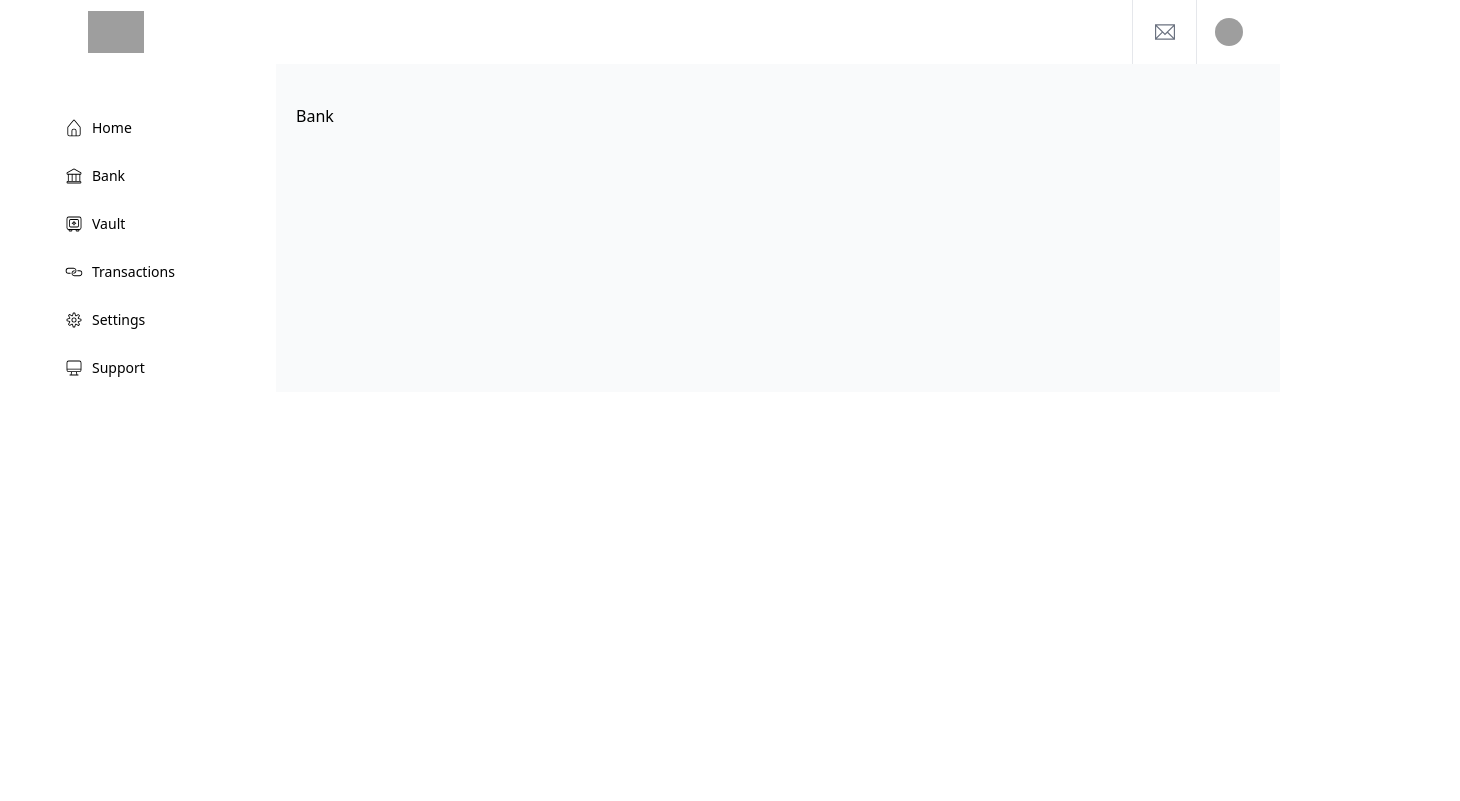
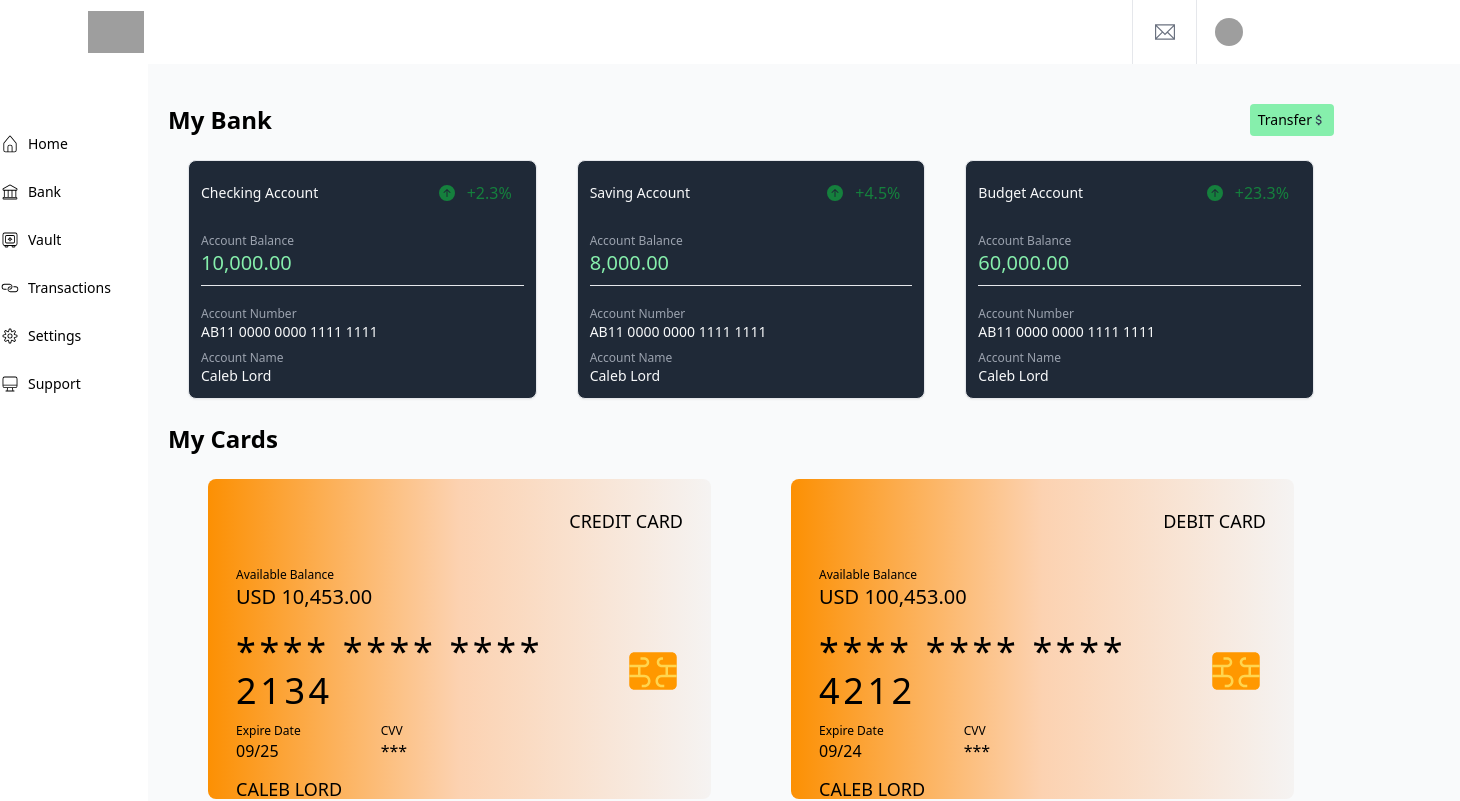
Before and after one commit to devCabey/Fintech, a React (Vite) app: page /user/bank in a window 1280 px wide. Shown: the top 801 px of the page, 1460 px wide, since content can reach past the window. Built offline with nearby package versions, Linux system fonts and the light colour scheme; grey boxes are pictures that could not be loaded.

Commit message:
bank page done

```diff
--- /dev/null
+++ b/src/components/BankCard.jsx
@@ -0,0 +1,34 @@
+import React from "react";
+import { FcSimCardChip } from "react-icons/fc";
+function BankCard({ type, balance, number, date, name }) {
+  return (
+    <div className="gradient_color w-3/5 h-80 mx-10 rounded-lg p-7">
+      <div className="flex justify-end items-center">
+        <h1 className="text-lg mb-3">{type}</h1>
+      </div>
+      <div className="my-5">
+        <h1 className="text-xs font-light">Available Balance</h1>
+        <h1 className="text-xl ">USD {balance}</h1>
+      </div>
+      <div className="w-full flex justify-between items-center ">
+        <h1 className="flex-1 text-4xl font-thin tracking-widest">{number}</h1>
+        <FcSimCardChip className="text-6xl " />
+      </div>
+
+      <div className="flex justify-left items-center my-3">
+        <div className="mr-10">
+          <h1 className="text-xs">Expire Date</h1>
+          <h6>{date}</h6>
+        </div>
+        <div className="ml-10">
+          <h1 className="text-xs"> CVV</h1>
+          <h6>***</h6>
+        </div>
+      </div>
+
+      <h1 className="text-lg">{name}</h1>
+    </div>
+  );
+}
+
+export default BankCard;
--- /dev/null
+++ b/src/components/BankComponent.jsx
@@ -0,0 +1,30 @@
+import React from "react";
+import { BsFillArrowUpCircleFill } from "react-icons/bs";
+
+function BankComponent({ account, increase, balance, number, name }) {
+  return (
+    <div className="w-96 mx-5  px-3 pt-5 border bg-gray-800 rounded-lg shadow-sm">
+      <div className="flex justify-between items-center">
+        <h1 className="flex-1 text-gray-50 text-sm">{account}</h1>
+        <BsFillArrowUpCircleFill className="text-green-700" />
+        <h6 className="mx-3 text-green-700">+{increase}%</h6>
+      </div>
+      <div className="border-b my-5 py-2">
+        <h1 className="text-xs text-gray-400 ">Account Balance</h1>
+        <h6 className="text-xl text-green-300">{balance}</h6>
+      </div>
+      <div>
+        <div className="mb-2">
+          <h1 className="text-xs font-light text-gray-400">Account Number</h1>
+          <h6 className="text-sm text-gray-50 font-thin">{number}</h6>
+        </div>
+        <div className="mb-3">
+          <h1 className="text-xs font-light text-gray-400">Account Name</h1>
+          <h6 className="text-sm text-gray-50 font-thin">{name}</h6>
+        </div>
+      </div>
+    </div>
+  );
+}
+
+export default BankComponent;
--- a/src/index.css
+++ b/src/index.css
@@ -12,4 +12,8 @@
   .footer_data {
     @apply w-full;
   }
+  .gradient_color {
+    background: #121212;
+    background: linear-gradient(to left, #f5f3f2, #fcd2b1, #fc9003);
+  }
 }
--- a/src/pages/Bank.jsx
+++ b/src/pages/Bank.jsx
@@ -1,7 +1,66 @@
 import React from "react";
+import BankComponent from "../components/BankComponent";
+import BankCard from "../components/BankCard";
+import { MdAttachMoney } from "react-icons/md";
 
 function Bank() {
-  return <div>Bank</div>;
+  return (
+    <div>
+      <div className="mb-6 flex justify-between">
+        <h1 className="text-2xl font-bold ">My Bank</h1>
+        <span className="flex justify-center items-center px-2 py-1 bg-green-300 text-sm font-medium cursor-pointer rounded">
+          Transfer <MdAttachMoney className="text-slate-700 font-bold" />
+        </span>
+      </div>
+      <div className="flex justify-center items-center">
+        <BankComponent
+          account="Checking Account"
+          increase="2.3"
+          balance="10,000.00"
+          number="AB11 0000 0000 1111 1111"
+          name="Caleb Lord"
+        />
+        <BankComponent
+          account="Saving Account"
+          increase="4.5"
+          balance="8,000.00"
+          number="AB11 0000 0000 1111 1111"
+          name="Caleb Lord"
+        />
+        <BankComponent
+          account="Budget Account"
+          increase="23.3"
+          balance="60,000.00"
+          number="AB11 0000 0000 1111 1111"
+          name="Caleb Lord"
+        />
+      </div>
+      <div className="my-6">
+        <h1 className="text-2xl font-bold ">My Cards</h1>
+      </div>
+      <div className="flex justify-center items-center">
+        <BankCard
+          type="CREDIT CARD"
+          balance="10,453.00"
+          number="**** **** **** 2134"
+          date="09/25"
+          name="CALEB LORD"
+        />
+        <BankCard
+          type="DEBIT CARD"
+          balance="100,453.00"
+          number="**** **** **** 4212"
+          date="09/24"
+          name="CALEB LORD"
+        />
+      </div>
+      <div className="w-full my-10 flex items-center justify-center">
+        <div className="flex  items-center justify-center bg-amber-400 w-96 py-1 rounded-md cursor-pointer hover:border-amber-700 hover:border">
+          <span className="text-slate-800">Check Transaction Details </span>
+        </div>
+      </div>
+    </div>
+  );
 }
 
 export default Bank;
--- a/src/pages/Transaction.jsx
+++ b/src/pages/Transaction.jsx
@@ -112,7 +112,7 @@ function Transaction() {
   return (
     <div className="w-full ">
       <div className="mb-6">
-        <h1 className="text-3xl">Transactions</h1>
+        <h1 className="text-2xl font-bold">Transactions</h1>
       </div>
       <div>
         <TableContainer component={Paper}>
```
